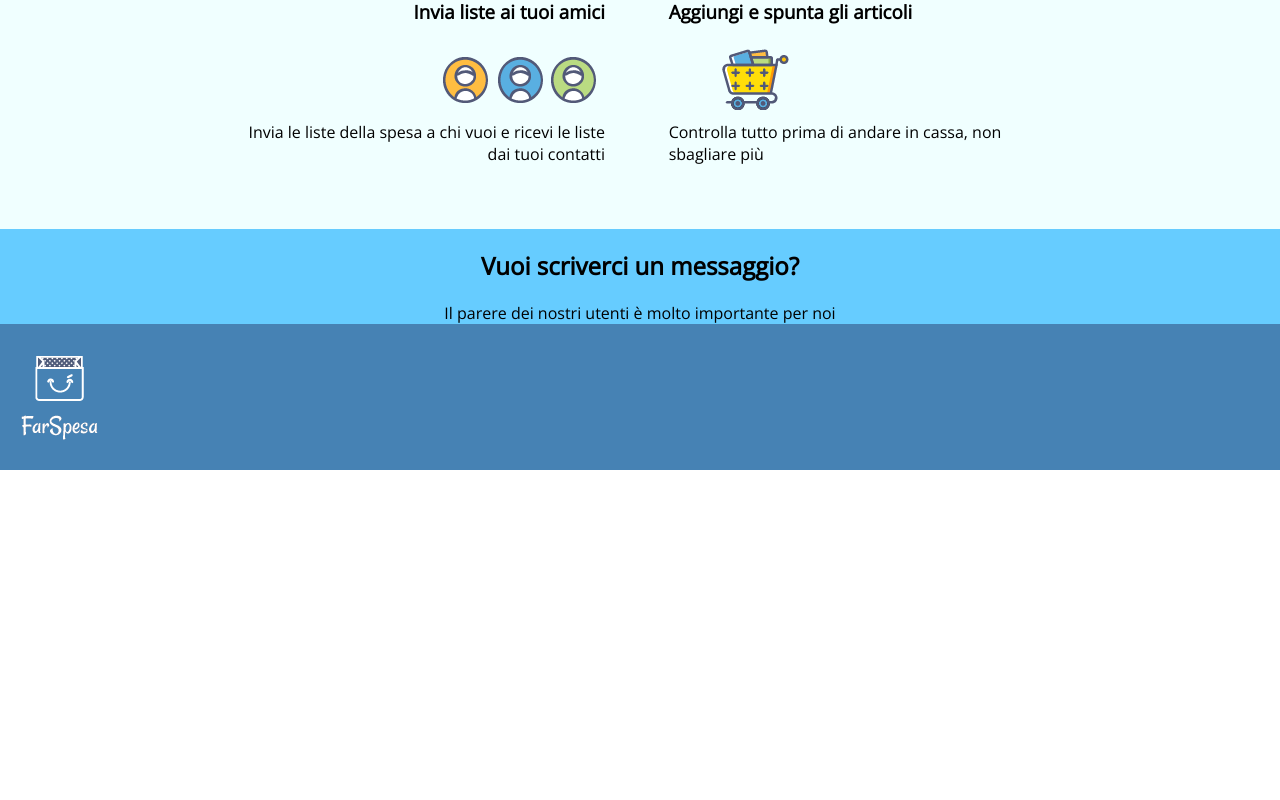
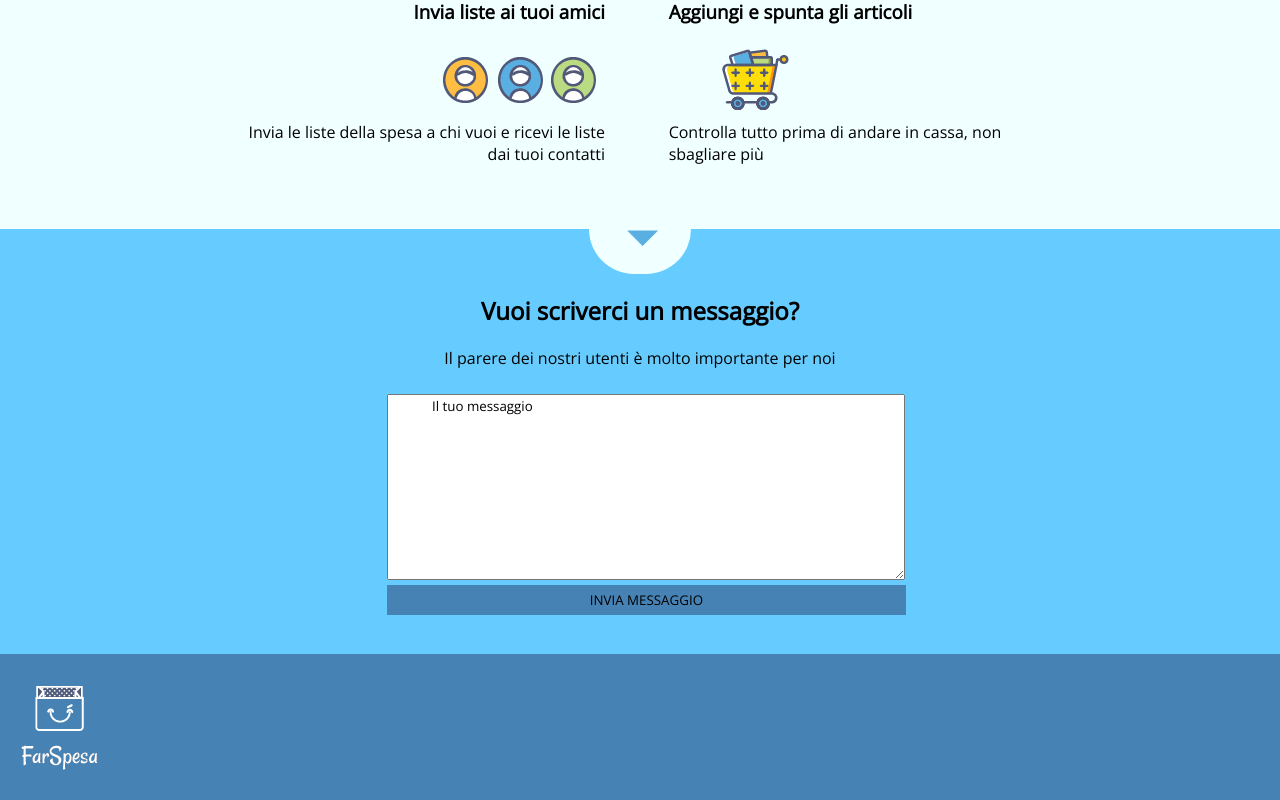
Before and after one commit to Deathgun998/SpesApp, an Angular app: page / in a window 1280 px wide. Shown: the part 1130-1930 px from the top of the page. Before the commit the page ends 1600 px from the top, so only its background shows below. Built offline with nearby package versions, Linux system fonts and the light colour scheme.

Commit message:
css home terinato e navigazione da navbar

```diff
--- a/src/app/app.module.ts
+++ b/src/app/app.module.ts
@@ -5,6 +5,7 @@ import { NgModule } from '@angular/core';
 import { AppComponent } from './components/appcomponent/app.component';
 import { HeaderComponent } from './components/header/header.component';
 import { HomeComponent } from './components/home/home.component';
+import { HeaderService } from './services/header.service';
 
 
 @NgModule({
@@ -16,7 +17,7 @@ import { HomeComponent } from './components/home/home.component';
   imports: [
     BrowserModule
   ],
-  providers: [],
+  providers: [HeaderService],
   bootstrap: [AppComponent]
 })
 export class AppModule { }
--- a/src/app/components/appcomponent/app.component.html
+++ b/src/app/components/appcomponent/app.component.html
@@ -1,4 +1,4 @@
-<header class="header"></header>
+<header (navigateRequest)="navigate($event)" class="header"></header>
 <div class="spacer"></div>
 <app-home class="home" ></app-home>
 <div class="footer">
--- a/src/app/components/header/header.component.css
+++ b/src/app/components/header/header.component.css
@@ -22,6 +22,7 @@
     float: left;
     margin: 25px 15px;
     font-size: 20px;
+    cursor: pointer;
 }
 
 .accedi {
--- a/src/app/components/header/header.component.html
+++ b/src/app/components/header/header.component.html
@@ -2,12 +2,12 @@
         <img class="logo" src="\assets\logo.png">
 
 <div class="menu">
-    <div class="scarica">scarica</div>
+    <a class="scarica" (click) = "navigate('scarica')">scarica</a>
 
-        <div class="funzionalita">funzionalita</div>
+        <a class="funzionalita"  (click) = "navigate('funzionalita')">funzionalita</a>
 
 
-        <div class="contatti">contatti</div>
+        <a class="contatti"  (click) = "navigate('contatti')">contatti</a>
         <div class="registrazione">registrazione</div>
         <div class="accedi">accedi</div>
         </div>
--- a/src/app/components/header/header.component.ts
+++ b/src/app/components/header/header.component.ts
@@ -1,4 +1,6 @@
 import { Component, OnInit } from '@angular/core';
+import { EventEmitter } from 'events';
+import { HeaderService } from '../../services/header.service';
 
 @Component({
   selector: 'header',
@@ -7,9 +9,19 @@ import { Component, OnInit } from '@angular/core';
 })
 export class HeaderComponent implements OnInit {
 
-  constructor() { }
+  anchor: string;
+
+  constructor(private headerService: HeaderService) { }
 
   ngOnInit() {
   }
 
+
+
+navigate(anchor: string) {
+  this.anchor = anchor;
+  this.headerService.setAnchor(this.anchor);
+
 }
+
+}
--- a/src/app/components/home/home.component.css
+++ b/src/app/components/home/home.component.css
@@ -18,6 +18,8 @@
     height: 65%;
     padding-bottom: 5%;
     background-color: brown;
+    background-image: url("../../../assets/BG_home.jpg");
+    background-size: 100% 100%;
     color: white;
 }
 .market {
@@ -122,3 +124,33 @@
 .contatti {
     text-align: center;
 }
+.bluearrow {
+    background-color: azure;
+    height: 45px;
+    width: 8%;
+    margin: 0 auto;
+    border-bottom-left-radius: 120px;
+    border-bottom-right-radius: 120px;
+}
+.bluearrow div{
+    margin: 0 auto;
+    height: auto;
+    width: 26%;
+}
+textarea{
+    margin-left: 1%;
+    margin-top: 2%;
+    width: 40%;
+    height: 40%;
+    font-family: 'Open Sans', sans-serif;
+
+}
+button{
+    width: 40.5%;
+    margin-bottom: 3%;
+    margin-left: 1%;
+    background-color: steelblue;
+    border: none;
+    height: 30px;
+    font-family: 'Open Sans', sans-serif;
+}
--- a/src/app/components/home/home.component.html
+++ b/src/app/components/home/home.component.html
@@ -1,5 +1,8 @@
+<a #scarica></a>
 <div class="home">
-  <div class="scarica">
+
+  <div class="scarica" id="scarica">
+
     <!--<div class="phone">
       <img src="../../../assets/phone.png">
     </div>-->
@@ -21,9 +24,14 @@
       <label>Oppure accedi o registrati alla versione desktop</label>
     </div>
   </div>
-  <div class="funzionalita">
+  <div class="funzionalita" id="funzionalita">
+      <a #funzionalita></a>
 
-    <div class="whitearrow"> <div><img src="../../../assets/arrow_white.png"></div> </div>
+    <div class="whitearrow" (click)="scrollToFunzionalita()">
+      <div>
+        <img src="../../../assets/arrow_white.png">
+      </div>
+    </div>
 
     <div class="scopri">
       <h2> Scopri le funzionalità, fai la spesa senza pensieri! </h2>
@@ -34,33 +42,47 @@
       <div class="tutleft">
         <div class="tut1">
           <h3>Crea e salva le tue liste</h3>
-        <img src="../../../assets/home_liste.png"><br>
-        Compri sempre gli stessi articoli o aggiungi sempre nuovi prodotti?
+          <img src="../../../assets/home_liste.png">
+          <br> Compri sempre gli stessi articoli o aggiungi sempre nuovi prodotti?
 
         </div>
         <div class="tut2">
           <h3>Invia liste ai tuoi amici</h3>
-          <img src="../../../assets/home_share.png"><br>
-          Invia le liste della spesa a chi vuoi e ricevi le liste dai tuoi contatti
+          <img src="../../../assets/home_share.png">
+          <br> Invia le liste della spesa a chi vuoi e ricevi le liste dai tuoi contatti
         </div>
       </div>
       <div class="tutright">
         <div class="tut3">
           <h3>Aggiungi gli ingredienti alle tue ricette</h3>
-          <img src="../../../assets/home_ricette.png"><br>
-          Cosa devi preparare per cena? Torta al cioccolato o piatto light?
+          <img src="../../../assets/home_ricette.png">
+          <br> Cosa devi preparare per cena? Torta al cioccolato o piatto light?
         </div>
         <div class="tut4">
           <h3>Aggiungi e spunta gli articoli</h3>
-          <img src="../../../assets/home_cart.png"><br>
-          Controlla tutto prima di andare in cassa, non sbagliare più
+          <img src="../../../assets/home_cart.png">
+          <br> Controlla tutto prima di andare in cassa, non sbagliare più
         </div>
       </div>
     </div>
 
   </div>
-  <div class="contatti">
+  <div class="contatti" id="contatti" >
+    <a #contatti></a>
+    <div class="bluearrow" (click)="scrollToContatti()">
+      <div>
+        <img src="../../../assets/arrow_blue.png">
+      </div>
+    </div>
     <h2>Vuoi scriverci un messaggio?</h2>
     Il parere dei nostri utenti è molto importante per noi
+
+    <form >
+        <textarea name="testo" rows="10" cols="40">
+            Il tuo messaggio
+          </textarea><br>
+        <button type="button">INVIA MESSAGGIO</button>
+    </form>
   </div>
+  <div></div>
 </div>
--- a/src/app/components/home/home.component.ts
+++ b/src/app/components/home/home.component.ts
@@ -1,4 +1,5 @@
-import { Component, OnInit } from '@angular/core';
+import { Component, OnInit, ViewChild, ElementRef } from '@angular/core';
+import { HeaderService } from '../../services/header.service';
 
 @Component({
   selector: 'app-home',
@@ -7,9 +8,35 @@ import { Component, OnInit } from '@angular/core';
 })
 export class HomeComponent implements OnInit {
 
-  constructor() { }
+  @ViewChild('contatti') el: ElementRef;
+  @ViewChild('scarica') scarica: ElementRef;
+  @ViewChild('funzionalita') funzionalita: ElementRef;
+  anchor: string = "ciao";
+
+  constructor(private headerService: HeaderService) {
+    this.headerService.anchor$.subscribe(id => {
+      this.anchor = id;
+      if (this.anchor == "contatti")
+        this.scrollToContatti();
+      else if (this.anchor == "scarica")
+        this.scrollToScarica();
+      else if (this.anchor == "funzionalita")
+        this.scrollToFunzionalita();
+    });
+  }
 
   ngOnInit() {
   }
 
+  scrollToScarica() {
+    this.scarica.nativeElement.scrollIntoView();
+  }
+  scrollToContatti() {
+
+    this.el.nativeElement.scrollIntoView();
+  }
+  scrollToFunzionalita() {
+    this.funzionalita.nativeElement.scrollIntoView();
+  }
+
 }
--- /dev/null
+++ b/src/app/services/header.service.ts
@@ -0,0 +1,17 @@
+import { Injectable } from '@angular/core';
+import { Subject } from 'rxjs/Subject';
+
+@Injectable()
+export class HeaderService {
+
+  constructor() { }
+
+  private anchor: Subject<string> = new Subject<string>();
+
+  public anchor$ = this.anchor.asObservable();
+
+  public setAnchor(id: string) {
+    this.anchor.next(id);
+  }
+
+}
```
Also changed, not shown: 1 other file (tests, documents, lock files or other folders). Lines whose indentation alone changed are shown as unchanged.
